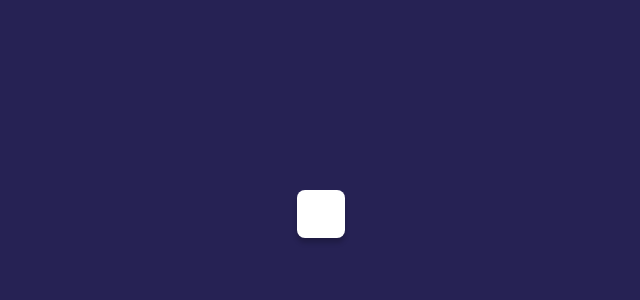
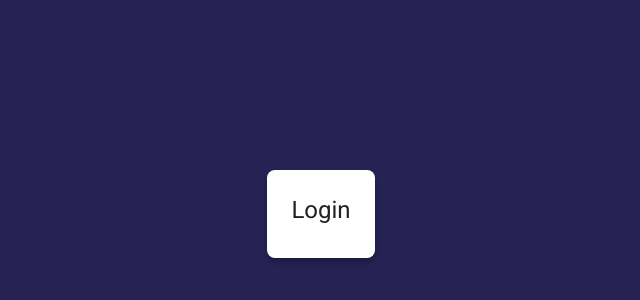
Before and after one commit to lauraportillo/journal-app, a React (Vite) app: page /auth/login in a window 1280 px wide. Shown: the part 186-486 px from the top of the page, without its empty margins (319-959 px from the left). Built offline with nearby package versions, Linux system fonts and the light colour scheme.

Commit message:
add login btn

```diff
--- a/src/auth/pages/LoginPage.jsx
+++ b/src/auth/pages/LoginPage.jsx
@@ -1,4 +1,4 @@
-import { Grid } from '@mui/material';
+import { Grid, Typography } from '@mui/material';
 
 export const LoginPage = () => {
   return (
@@ -24,7 +24,11 @@
             padding: 3,
             borderRadius: 2,
           }}
-        ></Grid>
+        >
+          <Typography variant="h5" sx={{ mb: 1 }}>
+            Login
+          </Typography>
+        </Grid>
       </Grid>
     </>
   );
```
